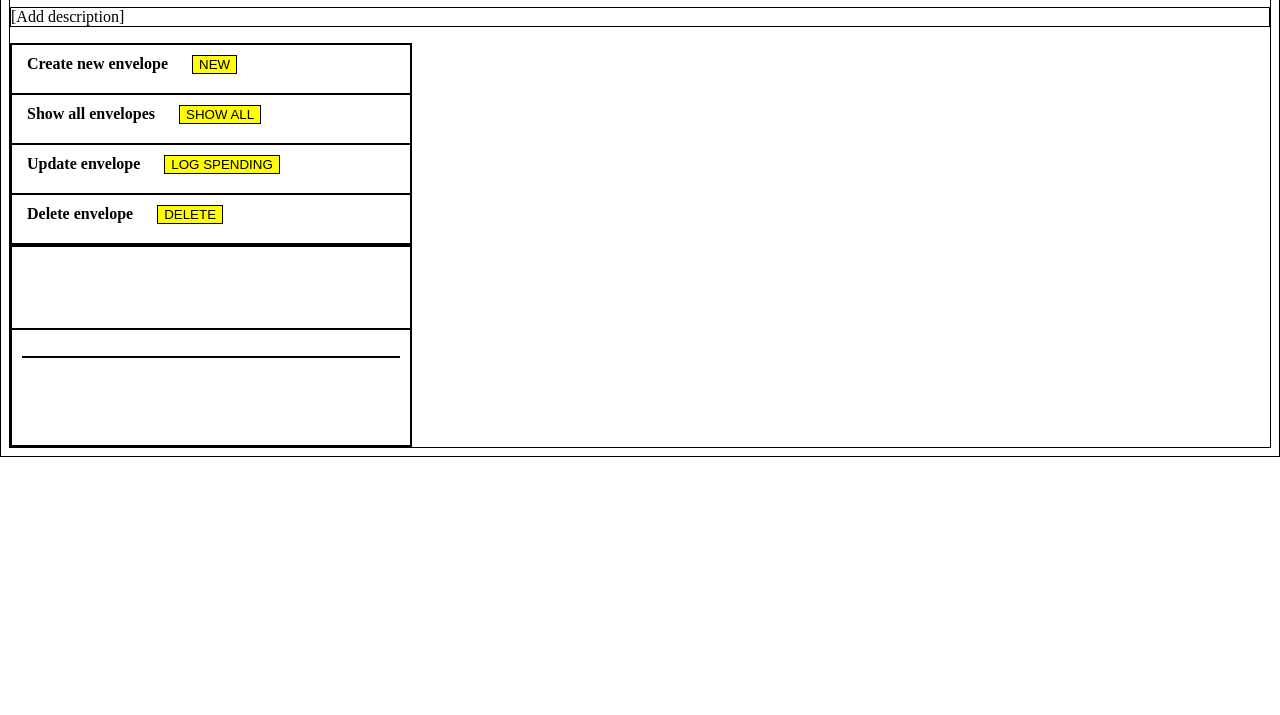
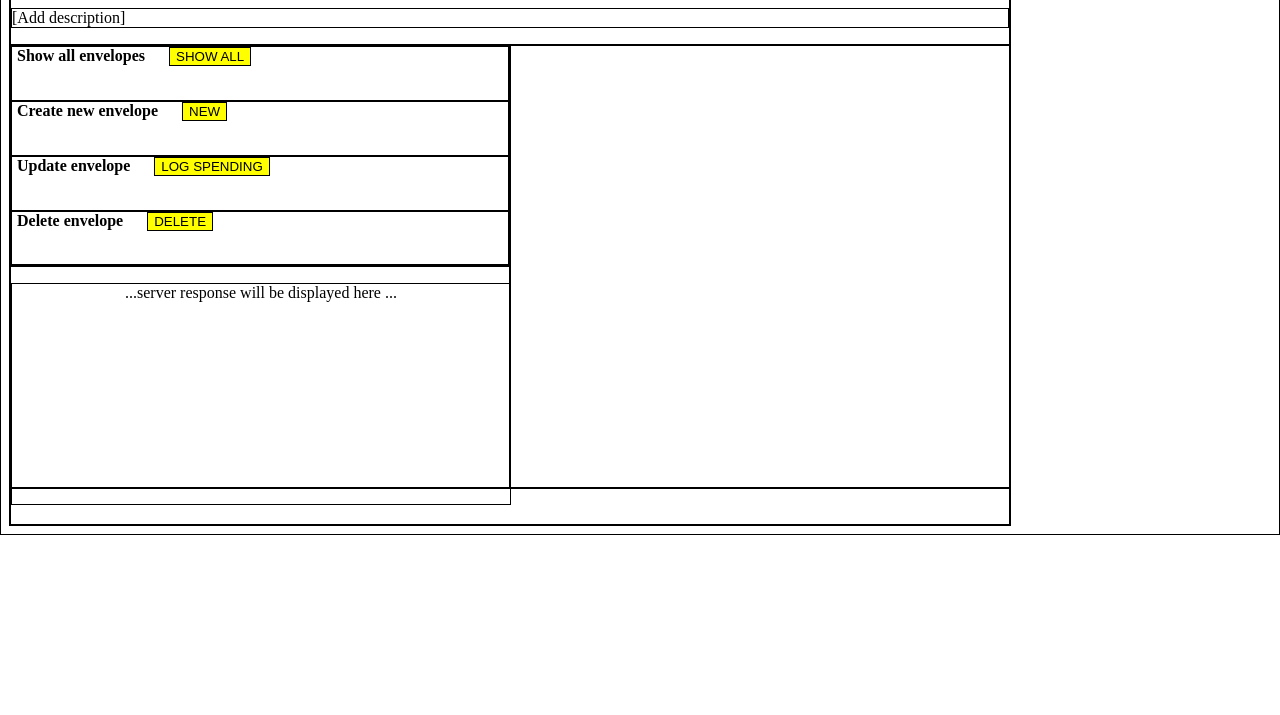
Before and after one commit to s-mehnert/Envelope-Budgeting-API, a website: page index.html in a window 1280 px wide. Shown: the part 85-800 px from the top of the page. Drawn offline with Linux system fonts and the light colour scheme.

Commit message:
apply grid layout to CSS

```diff
--- a/index.html
+++ b/index.html
@@ -7,17 +7,18 @@
     <title>Envelope Budgeting</title>
 </head>
 <body>
-    <h1>Envelope Budgeting Widget</h1>
-    <p>[Add description]</p>
-
+    <header>
+        <h1>Envelope Budgeting Widget</h1>
+        <p>[Add description]</p>
+    </header>
     <div class="container widget">
+        <div class="get">
+            <label for="get-all">Show all envelopes</label>
+            <button id="get-all">SHOW ALL</button>
+        </div>
         <div class="post">
             <label for="new-env">Create new envelope</label>
             <button class="test-post" id="new-env">NEW</button>
-        </div>
-        <div class="get">
-            <label for="get-all">Show all envelopes</label>
-            <button id="get-all">SHOW ALL</button>
         </div>
         <div class="put">
             <label for="update-env">Update envelope</label>
@@ -28,12 +29,11 @@
             <button id="delete-env">DELETE</button>
         </div>
     </div>
-    <div class="container">
-        <div class="envelopes"></div>
-        <div class="response">
-            <p id="response-display"></p>
-        </div>
+    <div class="container envelopes"></div>
+    <div class="response">
+        <p id="response-display">...server response will be displayed here ...</p>
     </div>
+    <footer></footer>
 </body>
 <script src="script.js"></script>
 </html>
--- a/style.css
+++ b/style.css
@@ -1,5 +1,34 @@
 * {
     border: 1px solid black;
+}
+
+body {
+    display: grid;
+    width: 1000px;
+    height: 600px;
+    grid-template-areas: "header header" "widget envelopes" "response envelopes" "footer footer";
+    grid-template-columns: repeat(2, 1fr);
+    grid-template-rows: 1fr 3fr 3fr 0.5fr;
+}
+
+header {
+    grid-area: header;
+}
+
+.widget {
+    grid-area: widget;
+}
+
+.envelopes {
+    grid-area: envelopes;
+}
+
+.response {
+    grid-area: response;
+}
+
+footer {
+    grid-area: footer;
 }
 
 button {
@@ -14,19 +43,23 @@ label {
     padding: 5px;
 }
 
-textarea {
+#response-display {
     width: 100%;
     height: 100%;
+    text-align: center;
 }
 
 .container {
-    height: 200px;
+    display: grid;
+    justify-items: space-around;
+    /* height: 200px;
     width: 400px;
     display: flex;
-    flex-wrap: wrap;
+    flex-wrap: wrap; */
 }
 
 .container div {
-    width: 100%;
-    padding: 10px;
+    justify-items: center;
+    /* width: 100%;
+    padding: 10px; */
 }
```
